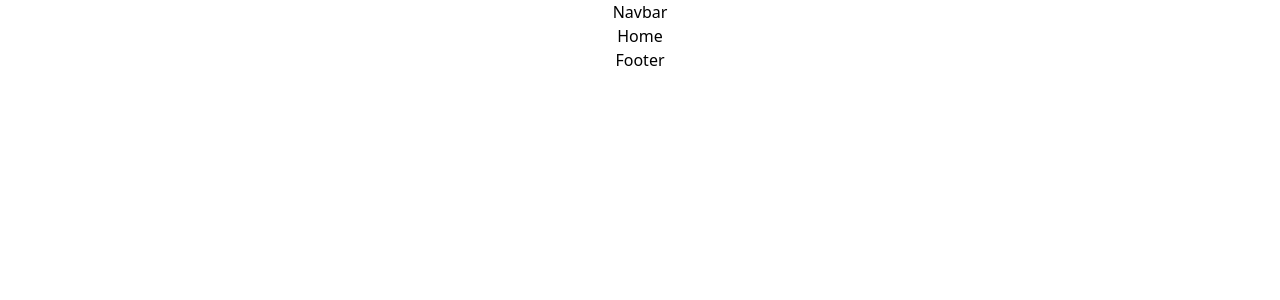
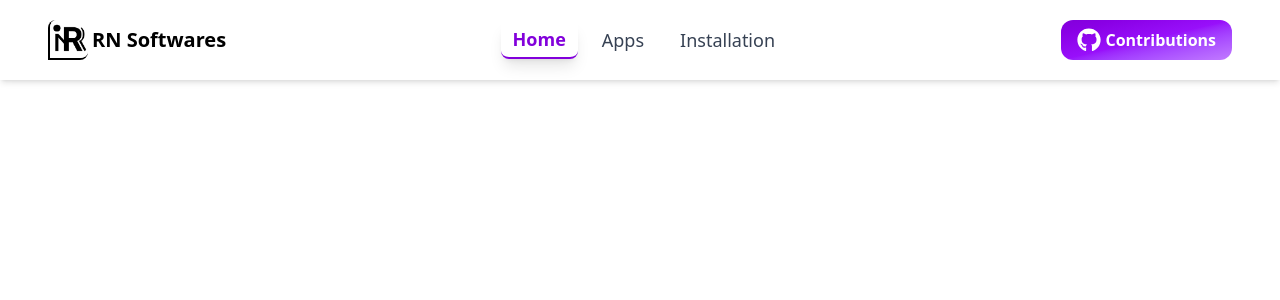
Before and after one commit to mrirakib04/ph-assignment-08, a React (Vite) app: page / in a window 1280 px wide. Shown: the top 300 px of the page. Built offline with nearby package versions, Linux system fonts and the light colour scheme.

Commit message:
navbar added

```diff
--- a/package.json
+++ b/package.json
@@ -13,6 +13,7 @@
     "@tailwindcss/vite": "^4.1.14",
     "react": "^19.1.1",
     "react-dom": "^19.1.1",
+    "react-icons": "^5.5.0",
     "react-router": "^7.9.3",
     "react-toastify": "^11.0.5",
     "tailwindcss": "^4.1.14"
--- a/src/Shared/Navbar.jsx
+++ b/src/Shared/Navbar.jsx
@@ -1,5 +1,65 @@
+import { Link, NavLink } from "react-router";
+import logo from "/mrir_with_bg.jpg";
+import { FaGithub } from "react-icons/fa";
+
 const Navbar = () => {
-  return <div>Navbar</div>;
+  return (
+    <div className="flex items-center gap-3 justify-between lg:px-12 md:px-8 px-5 py-5 w-full bg-white fixed shadow-md z-50">
+      <div className="flex items-center gap-3">
+        <Link to={"/"} className="group flex items-center gap-1">
+          <img
+            className="w-10 border-b-2 border-l-2 border-black rounded-tl-lg rounded-br-lg group-hover:border-purple-700 duration-300 group-hover:-rotate-5 group-hover:scale-105"
+            src={logo}
+            alt="logo"
+          />
+          <h1 className="md:text-xl text-lg font-bold sm:block hidden group-hover:text-purple-700 duration-300">
+            RN Softwares
+          </h1>
+        </Link>
+      </div>
+      <ul className="md:flex items-center gap-3 text-lg font-medium hidden">
+        <NavLink
+          className={({ isActive }) =>
+            isActive
+              ? "font-bold hover:text-gray-600 text-purple-700 duration-300 py-1 px-3 shadow-lg hover:bg-gray-200 border-b-2 rounded-lg"
+              : "hover:text-cyan-600 text-gray-700 duration-300 py-1 px-3 hover:bg-cyan-50 rounded-lg"
+          }
+          to={"/"}
+        >
+          Home
+        </NavLink>
+        <NavLink
+          className={({ isActive }) =>
+            isActive
+              ? "font-bold hover:text-gray-600 text-purple-700 duration-300 py-1 px-3 shadow-lg hover:bg-gray-200 border-b-2 rounded-lg"
+              : "hover:text-cyan-600 text-gray-700 duration-300 py-1 px-3 hover:bg-cyan-50 rounded-lg"
+          }
+          to={"/all-apps"}
+        >
+          Apps
+        </NavLink>
+        <NavLink
+          className={({ isActive }) =>
+            isActive
+              ? "font-bold hover:text-gray-600 text-purple-700 duration-300 py-1 px-3 shadow-lg hover:bg-gray-200 border-b-2 rounded-lg"
+              : "hover:text-cyan-600 text-gray-700 duration-300 py-1 px-3 hover:bg-cyan-50 rounded-lg"
+          }
+          to={"/downloads"}
+        >
+          Installation
+        </NavLink>
+      </ul>
+      <div>
+        <a
+          target="_blank"
+          href="https://github.com/mrirakib04"
+          className="flex items-center gap-1 py-2 font-semibold text-white sm:px-4 sm:text-base text-sm px-3 sm:rounded-xl rounded-lg bg-gradient-to-br from-purple-700 via-purple-600 to-purple-400 hover:from-purple-800 hover:via-purple-700 hover:to-cyan-500 duration-300 transition"
+        >
+          <FaGithub className="sm:text-2xl text-xl"></FaGithub> Contributions
+        </a>
+      </div>
+    </div>
+  );
 };
 
 export default Navbar;
```
Also changed, not shown: 1 other file (tests, documents, lock files or other folders).
